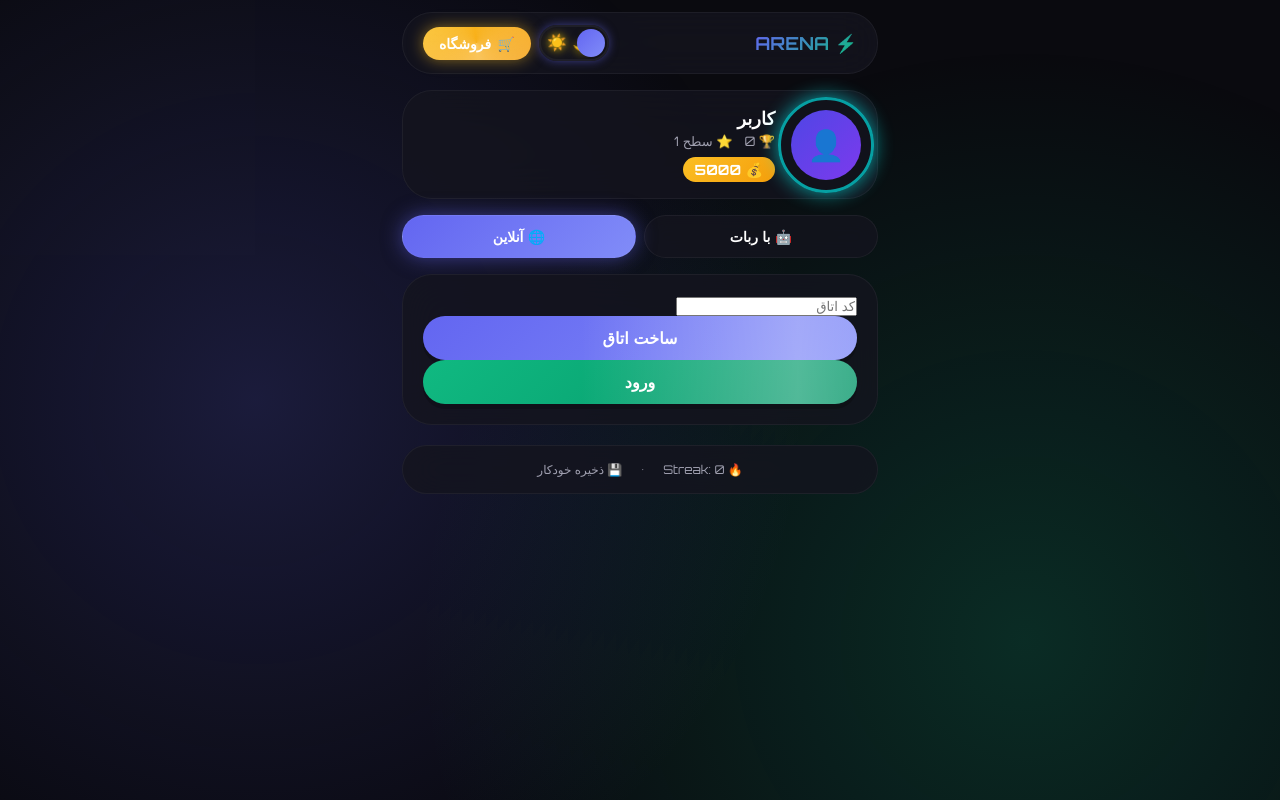
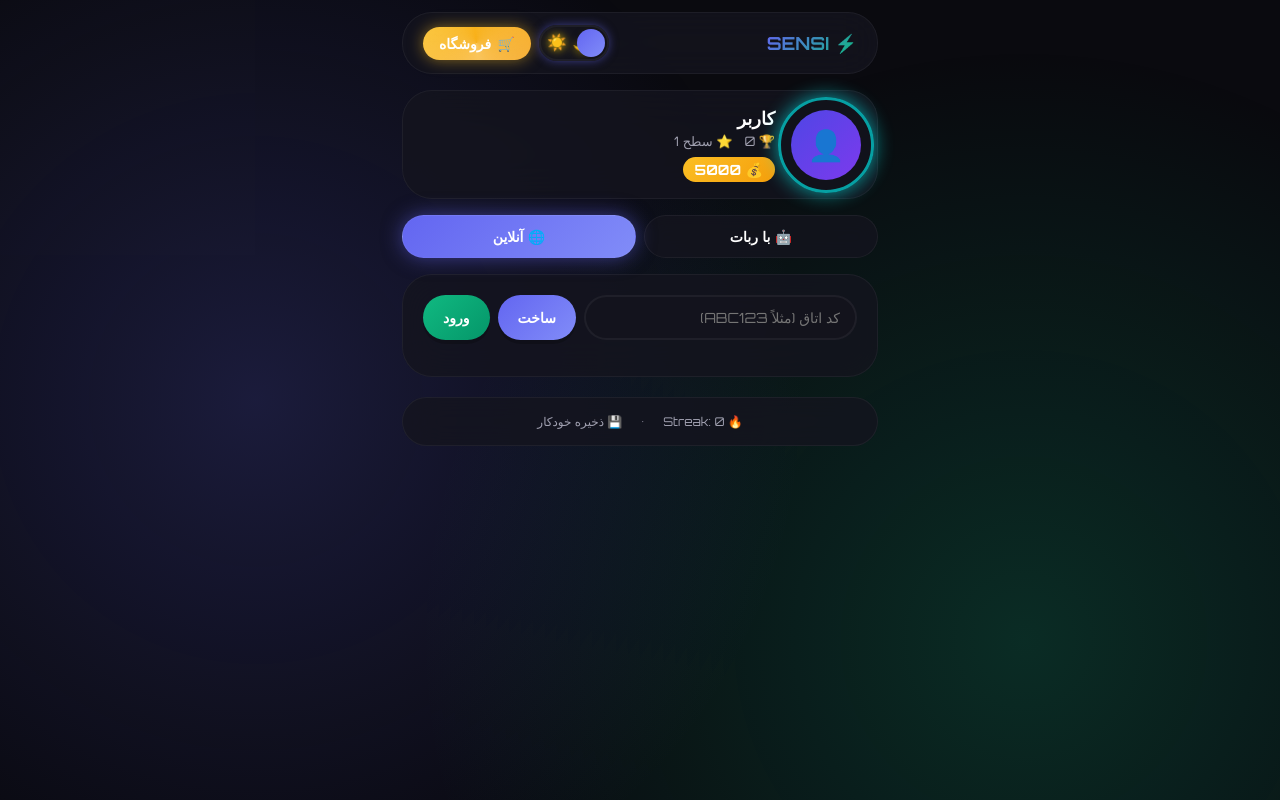
Before and after one commit to sensigroups-commits/Rps, a plain HTML site: page index.html in a window 1280 px wide. Both pictures are taken after a click on the button "🌐 آنلاین". Drawn offline with Linux system fonts and the light colour scheme.

Commit message:
Update index.html

```diff
--- a/index.html
+++ b/index.html
@@ -3,7 +3,7 @@
 <head>
     <meta charset="UTF-8">
     <meta name="viewport" content="width=device-width, initial-scale=1.0, maximum-scale=1.0, user-scalable=no, viewport-fit=cover">
-    <title>آرنا | سنگ کاغذ قیچی پیشرفته</title>
+    <title>سنگ کاغذ قیچی</title>
     <style>
         @import url('https://fonts.googleapis.com/css2?family=Orbitron:wght@400;700;900&display=swap');
 
@@ -194,6 +194,7 @@
             box-shadow: 0 0 15px var(--gold-glow);
             position: relative;
             overflow: hidden;
+            z-index: 5;
         }
 
         .shop-btn::before {
@@ -242,6 +243,7 @@
             backdrop-filter: blur(10px);
             border: 1px solid var(--border-color);
             transition: all 0.3s ease;
+            z-index: 5;
         }
 
         .nav-btn.active {
@@ -402,6 +404,7 @@
             text-align: center;
             position: relative;
             animation: float 3s ease infinite;
+            z-index: 2;
         }
 
         @keyframes float {
@@ -478,6 +481,7 @@
             overflow: hidden;
             box-shadow: 0 5px 0 rgba(0, 0, 0, 0.2);
             transition: all 0.1s;
+            z-index: 10;
         }
 
         .choose-btn:active {
@@ -586,6 +590,84 @@
         .guide-wins { color: var(--success); }
         .guide-loses { color: var(--danger); }
 
+        /* ========== بخش آنلاین ========== */
+        .online-section {
+            text-align: center;
+        }
+
+        .room-controls {
+            display: flex;
+            gap: 8px;
+            margin-bottom: 16px;
+            flex-wrap: wrap;
+            position: relative;
+            z-index: 20;
+        }
+
+        .room-input {
+            flex: 1;
+            padding: 12px 15px;
+            border: 2px solid var(--border-color);
+            border-radius: 30px;
+            background: var(--card-bg);
+            color: var(--text-primary);
+            font-family: 'Orbitron', sans-serif;
+            font-size: 14px;
+            min-width: 150px;
+            outline: none;
+            transition: all 0.3s;
+            position: relative;
+            z-index: 25;
+        }
+
+        .room-input:focus {
+            border-color: var(--primary);
+            box-shadow: 0 0 15px var(--primary-glow);
+        }
+
+        .online-btn {
+            flex: 0 0 auto;
+            padding: 12px 20px;
+            border: none;
+            border-radius: 30px;
+            background: linear-gradient(135deg, var(--primary), #818cf8);
+            color: white;
+            font-family: 'Orbitron', sans-serif;
+            font-size: 14px;
+            font-weight: bold;
+            cursor: pointer;
+            position: relative;
+            z-index: 25;
+            box-shadow: 0 4px 0 rgba(0,0,0,0.2);
+            transition: all 0.1s;
+        }
+
+        .online-btn:active {
+            transform: translateY(4px);
+            box-shadow: none;
+        }
+
+        .online-btn.secondary {
+            background: linear-gradient(135deg, #10b981, #059669);
+        }
+
+        .online-btn.danger {
+            background: linear-gradient(135deg, #ef4444, #dc2626);
+        }
+
+        /* باکس حریف در بخش آنلاین - مجزا از بات */
+        .online-opponent-box {
+            flex: 1;
+            background: var(--card-bg);
+            border: 1px solid var(--border-color);
+            border-radius: 25px;
+            padding: 20px 10px;
+            text-align: center;
+            position: relative;
+            animation: float 3s ease infinite;
+            z-index: 2;
+        }
+
         /* ========== لودینگ خرچنگی ========== */
         .waiting-loader {
             display: none;
@@ -595,6 +677,8 @@
             background: var(--card-bg);
             border-radius: 40px;
             margin: 20px 0;
+            position: relative;
+            z-index: 15;
         }
 
         .crab-loader {
@@ -991,7 +1075,7 @@
     <div class="container">
         <!-- هدر -->
         <header class="header">
-            <h1>⚡ ARENA</h1>
+            <h1>⚡ SENSI</h1>
             <div class="header-buttons">
                 <div class="theme-switch" onclick="toggleTheme()">
                     <div class="theme-slider">
@@ -1085,9 +1169,9 @@
             <div class="game-card">
                 <div class="online-section">
                     <div class="room-controls">
-                        <input type="text" id="roomId" class="room-input" placeholder="کد اتاق">
-                        <button class="choose-btn" onclick="createRoom()" style="margin: 0; padding: 12px;">ساخت اتاق</button>
-                        <button class="choose-btn" onclick="joinRoom()" style="margin: 0; padding: 12px; background: linear-gradient(135deg, #10b981, #059669);">ورود</button>
+                        <input type="text" id="roomId" class="room-input" placeholder="کد اتاق (مثلاً ABC123)">
+                        <button class="online-btn" onclick="createRoom()">ساخت</button>
+                        <button class="online-btn secondary" onclick="joinRoom()">ورود</button>
                     </div>
 
                     <div id="onlineGameArea" style="display: none;">
@@ -1098,7 +1182,7 @@
                                 <div class="choice-display" id="onlinePlayerChoice">❓</div>
                             </div>
                             <div class="vs-divider">VS</div>
-                            <div class="vs-box bot">
+                            <div class="online-opponent-box">
                                 <div class="score-badge" id="onlineOpponentScore">۰</div>
                                 <h3>حریف</h3>
                                 <div class="choice-display" id="onlineOpponentChoice">❓</div>
@@ -1142,7 +1226,7 @@
                             <div class="choices-grid" id="onlineChoicesGrid"></div>
                         </div>
 
-                        <button class="choose-btn" onclick="leaveRoom()" style="background: linear-gradient(135deg, #ef4444, #dc2626); margin-top: 10px;">خروج از اتاق</button>
+                        <button class="online-btn danger" onclick="leaveRoom()" style="width: 100%; margin-top: 10px;">خروج از اتاق</button>
                     </div>
                 </div>
             </div>
```
